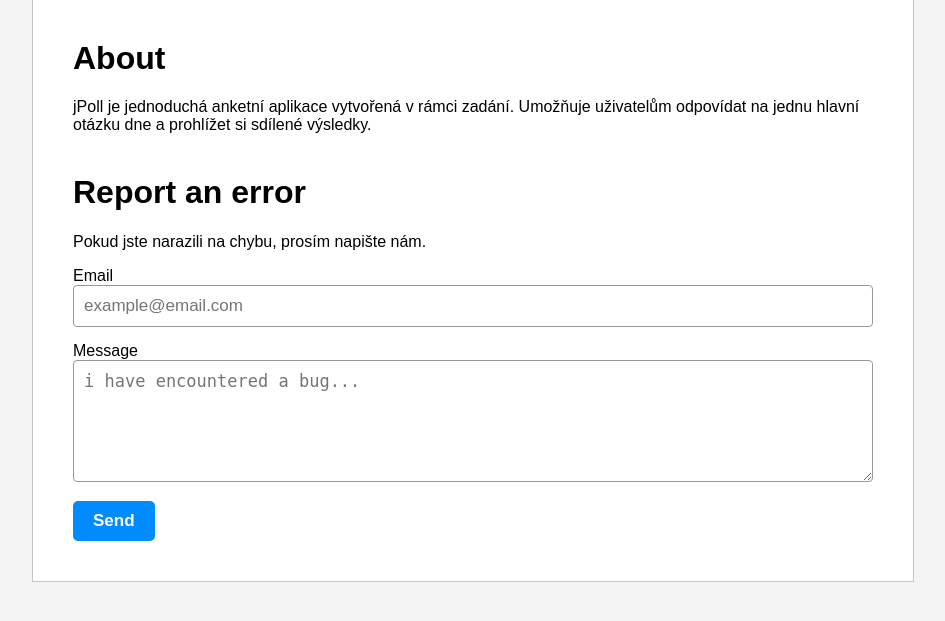
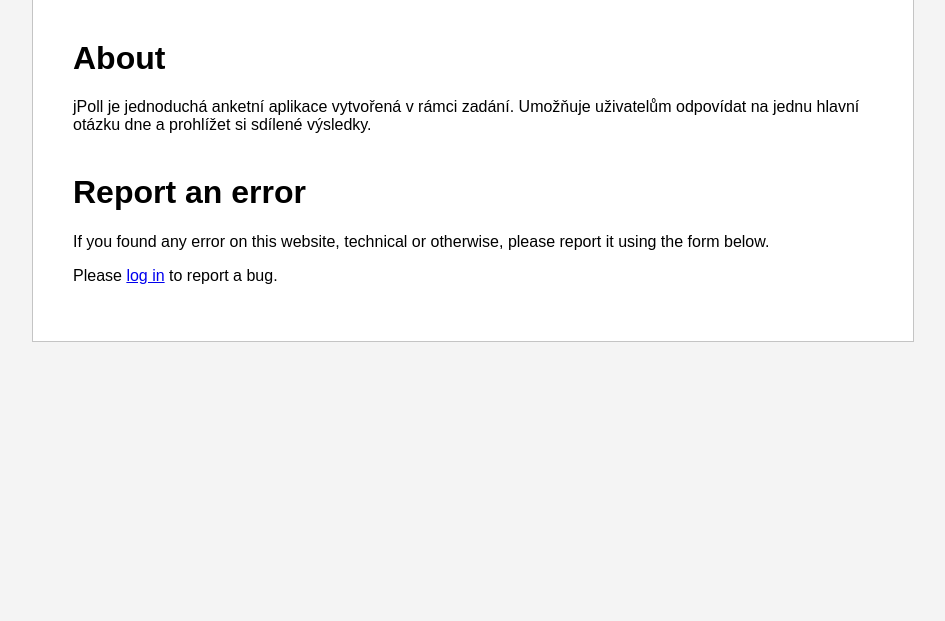
Before and after one commit to KoubekJ1/poll, a Flask app: page /about in a window 1280 px wide. Shown: the part 110-731 px from the top of the page, without its empty margins (167-1112 px from the left). Run offline with Flask 3, Linux system fonts and the light colour scheme.

Commit message:
Moved mail source from bug report to account

```diff
--- a/app.py
+++ b/app.py
@@ -51,6 +51,7 @@ class BugReport(db.Model):
     Email = db.Column(db.String(120), nullable=False)
     Message = db.Column(db.Text, nullable=False)
     DateSubmitted = db.Column(db.DateTime, default=datetime.utcnow)
+    IsResolved = db.Column(db.Boolean, default=False)
 
 with app.app_context():
     inspector = inspect(db.engine)
@@ -111,14 +112,21 @@ def today():
 @app.route('/about', methods=['GET', 'POST'])
 def about():
     if request.method == 'POST':
-        email = request.form.get('email')
+        if 'user_id' not in session:
+            flash('You must be logged in to submit a bug report.', 'danger')
+            return redirect(url_for('login'))
+
+        user = User.query.get(session['user_id'])
+        email = user.Email
         message = request.form.get('message')
+
         if email and message:
-            new_report = BugReport(Email=email, Message=message)
+            new_report = BugReport(Email=email, Message=message, IsResolved=False)
             db.session.add(new_report)
             db.session.commit()
             flash('Bug report submitted successfully.', 'success')
             return redirect(url_for('about'))
+
     return render_template('about.html')
 
 @app.route('/login', methods=['GET'])
--- a/templates/about.html
+++ b/templates/about.html
@@ -5,17 +5,17 @@
     <p>jPoll je jednoduchá anketní aplikace vytvořená v rámci zadání. Umožňuje uživatelům odpovídat na jednu hlavní otázku dne a prohlížet si sdílené výsledky.</p>
 
     <h1 style="margin-top: 40px;">Report an error</h1>
-    <p>Pokud jste narazili na chybu, prosím napište nám.</p>
+    <p>If you found any error on this website, technical or otherwise, please report it using the form below.</p>
 
+    {% if session.get('user_id') %}
         <form action="{{ url_for('about') }}" method="POST">
-        <div class="form-group">
-            <label>Email</label>
-            <input type="email" name="email" class="form-control" placeholder="example@email.com" required>
-        </div>
             <div class="form-group">
                 <label>Message</label>
                 <textarea name="message" class="form-control" rows="5" placeholder="i have encountered a bug..." required></textarea>
             </div>
             <button type="submit" class="btn btn-primary">Send</button>
         </form>
+    {% else %}
+        <p>Please <a href="{{ url_for('login') }}">log in</a> to report a bug.</p>
+    {% endif %}
 {% endblock %}
```
Lines whose indentation alone changed are shown as unchanged.
